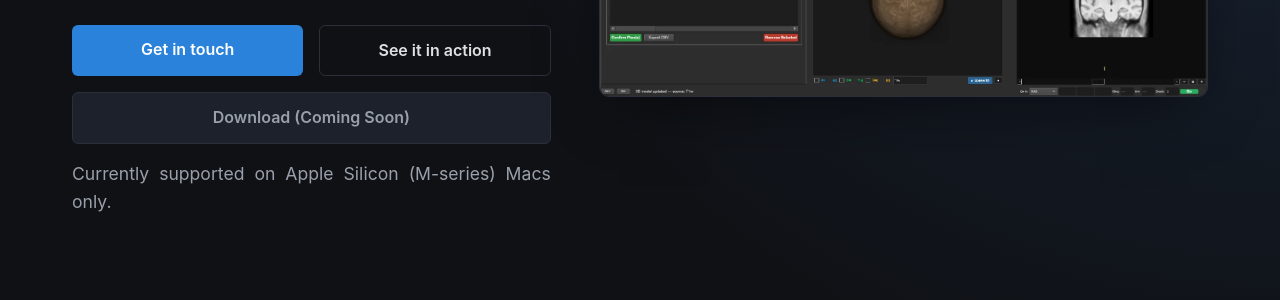
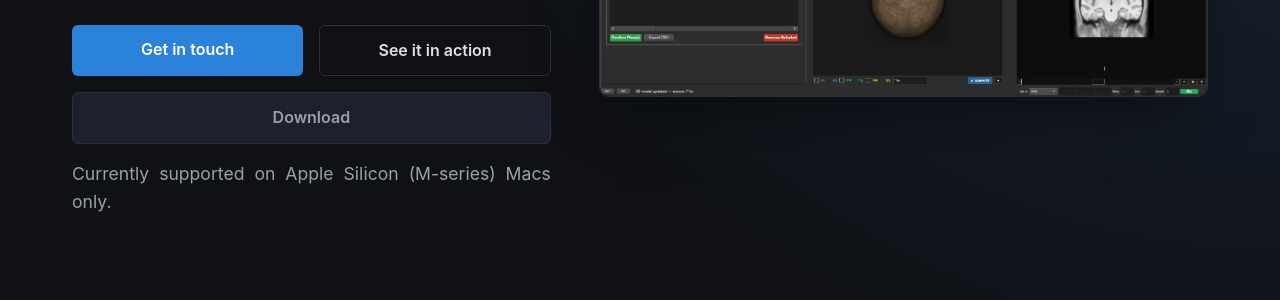
Before and after one commit to clement-t-chow/neurotraxx-site, a Jekyll site: the page built from index.html, in a window 1280 px wide and 900 px high, scrolled down 504 px. Shown: the part 153-453 px from the top of the window. Built offline with Jekyll 4.4.1, drawn with Linux system fonts in a browser that asks for light colours.

Commit message:
Rename Download button

```diff
--- a/index.html
+++ b/index.html
@@ -15,7 +15,7 @@ description: NeuroTraxx delivers precision tools for advanced neuroimaging and i
         <div class="hero-ctas">
           <a class="cta" href="#contact">Get in touch</a>
           <a class="cta ghost" href="#demo">See it in action</a>
-          <span class="cta disabled" aria-disabled="true">Download (Coming Soon)</span>
+          <span class="cta disabled" aria-disabled="true">Download</span>
         </div>
         <p class="platform-note">Currently supported on Apple Silicon (M-series) Macs only.</p>
       </div>
```
